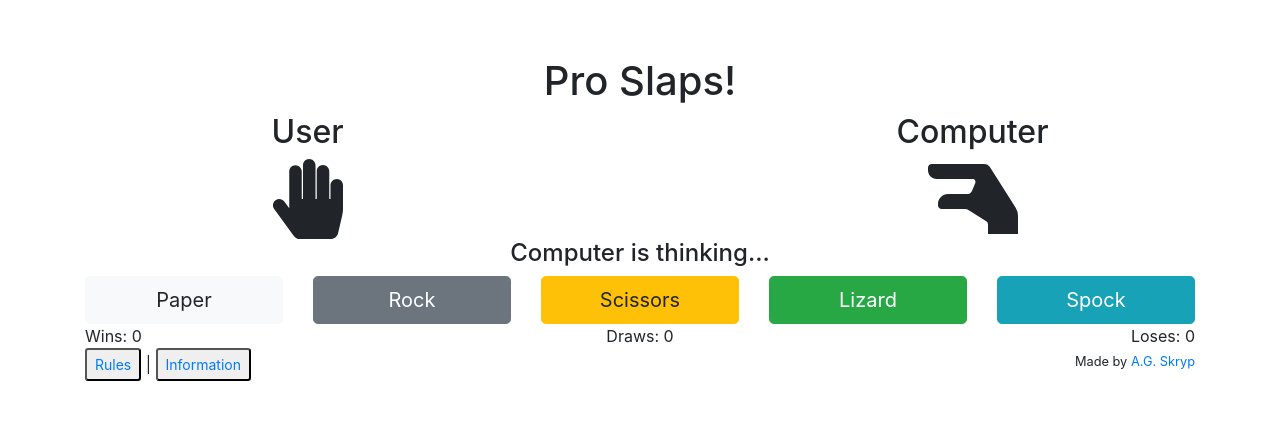
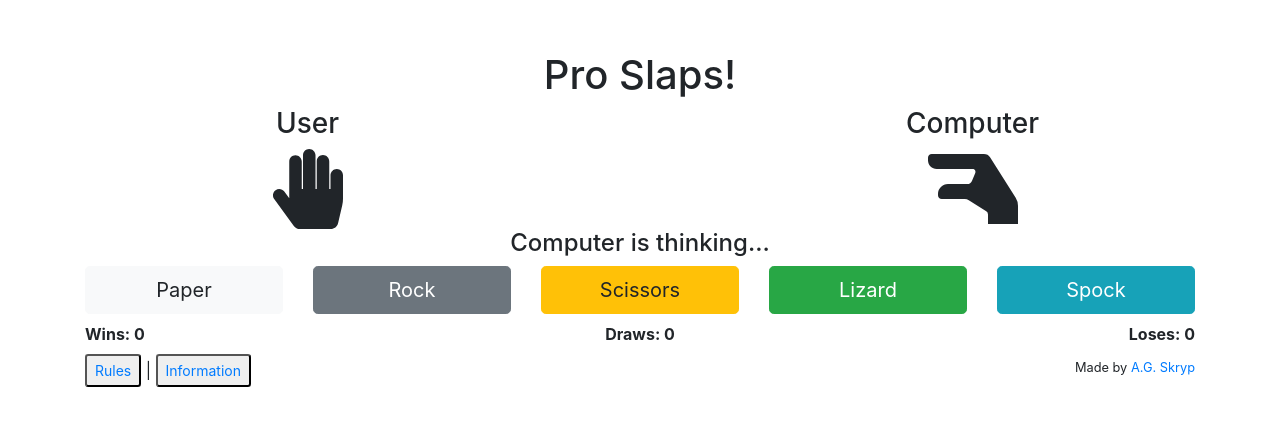
Before and after one commit to agskryp/proslaps, a Vue app: page / in a window 1280 px wide. Shown: the part 181-606 px from the top of the page. Built offline with nearby package versions, Linux system fonts and the light colour scheme.

Commit message:
Styling update

```diff
--- a/src/App.vue
+++ b/src/App.vue
@@ -12,7 +12,7 @@
 
       <div class="row">
         <div class="col-5">
-          <h2 class="text-center">User</h2>
+          <h3 class="text-center">User</h3>
 
           <div
             class="human-icon-container text-center"
@@ -27,11 +27,11 @@
         </div>
 
         <div class="col-2 d-flex align-items-center text-center">
-          <h3>{{ this.results }}</h3>
+          <h2>{{ this.results }}</h2>
         </div>
 
         <div class="col-5">
-          <h2 class="text-center">Computer</h2>
+          <h3 class="text-center">Computer</h3>
 
           <div
             class="computer-icon-container text-center"
@@ -114,12 +114,18 @@
         </div>
       </div>
 
-      <div class="row">
-        <div class="col">Wins: {{ this.counterWins }}</div>
+      <div class="row mt-2 mb-2">
+        <div class="col">
+          <b>Wins: {{ this.counterWins }}</b>
+        </div>
 
-        <div class="col text-center">Draws: {{ this.counterDraws }}</div>
+        <div class="col text-center">
+          <b>Draws: {{ this.counterDraws }}</b>
+        </div>
 
-        <div class="col text-right">Loses: {{ this.counterLoses }}</div>
+        <div class="col text-right">
+          <b>Loses: {{ this.counterLoses }}</b>
+        </div>
       </div>
 
       <div class="row">
--- a/src/scripts/results/draw.js
+++ b/src/scripts/results/draw.js
@@ -33,4 +33,4 @@ export default {
       }
     }
   }
-}
+};
```
